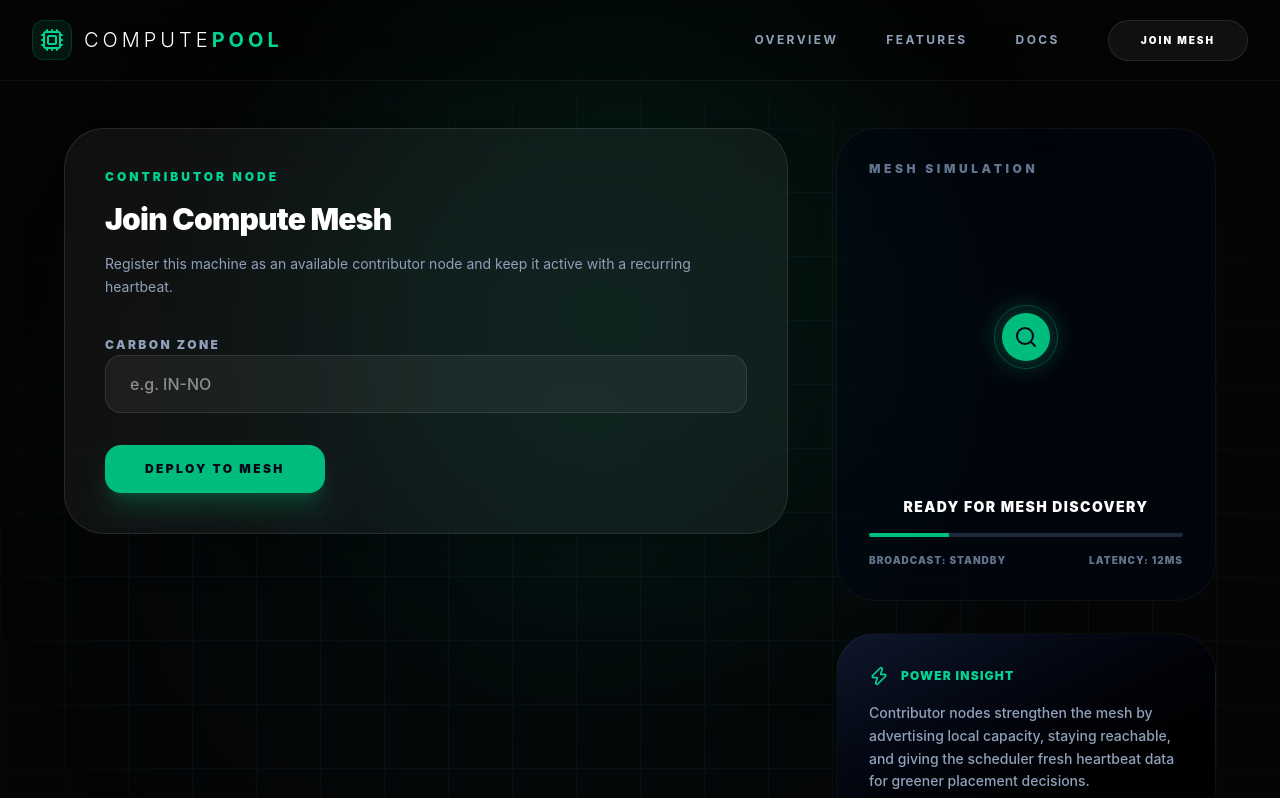
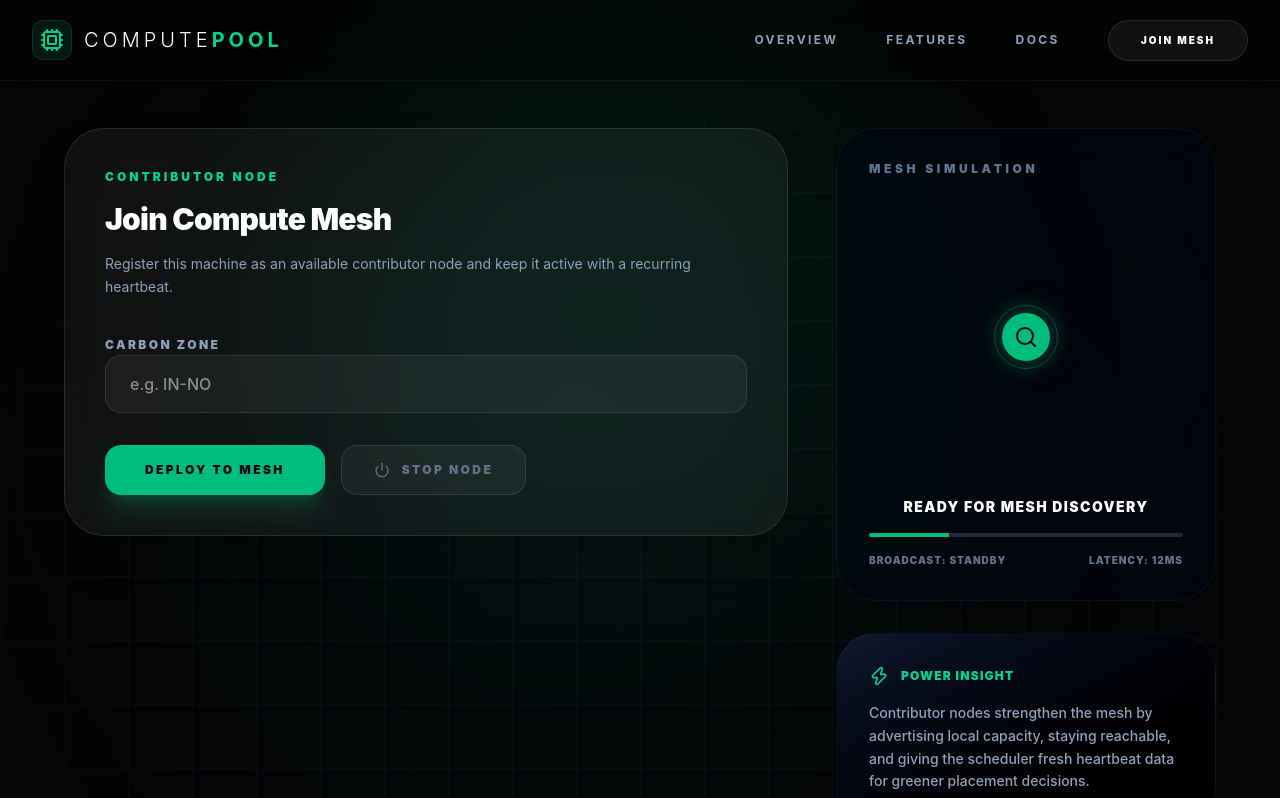
Before and after one commit to jan-pr/WomenTechies_319_frontend, a React (Vite) app: page /submit in a window 1280 px wide. Shown: the top 798 px of the page. Built offline with nearby package versions, Linux system fonts and the light colour scheme.

Commit message:
added stopping feature

```diff
--- a/src/components/SubmitTask.tsx
+++ b/src/components/SubmitTask.tsx
@@ -1,6 +1,6 @@
 import { useEffect, useMemo, useState } from 'react';
 import { motion } from 'framer-motion';
-import { Search, Loader2, Zap } from 'lucide-react';
+import { Search, Loader2, Power, Zap } from 'lucide-react';
 
 type NodePosition = {
   top: string;
@@ -86,6 +86,7 @@ const SubmitTask = () => {
                 />
               </div>
 
+              <div className="flex flex-col gap-4 sm:flex-row">
                 <button
                   onClick={async () => {
                     if (!zone) {
@@ -126,6 +127,26 @@ const SubmitTask = () => {
                 >
                   Deploy to Mesh
                 </button>
+
+                <button
+                  onClick={async () => {
+                    if (!nodeId) return;
+
+                    await fetch(`http://127.0.0.1:8000/nodes/${nodeId}/stop`, {
+                      method: 'POST',
+                    });
+
+                    setIsOnline(false);
+                    setIsFinding(false);
+                    console.log('Node stopped');
+                  }}
+                  disabled={!nodeId || !isOnline}
+                  className="inline-flex items-center justify-center gap-3 rounded-2xl border border-rose-500/25 bg-rose-500/10 px-8 py-4 text-xs font-black uppercase tracking-[0.2em] text-rose-200 transition-all hover:scale-[1.02] hover:border-rose-400/50 hover:bg-rose-500/15 disabled:cursor-not-allowed disabled:border-white/10 disabled:bg-white/5 disabled:text-slate-500"
+                >
+                  <Power className="h-4 w-4" />
+                  Stop Node
+                </button>
+              </div>
             </div>
           </motion.div>
         </div>
```
Lines whose indentation alone changed are shown as unchanged.
